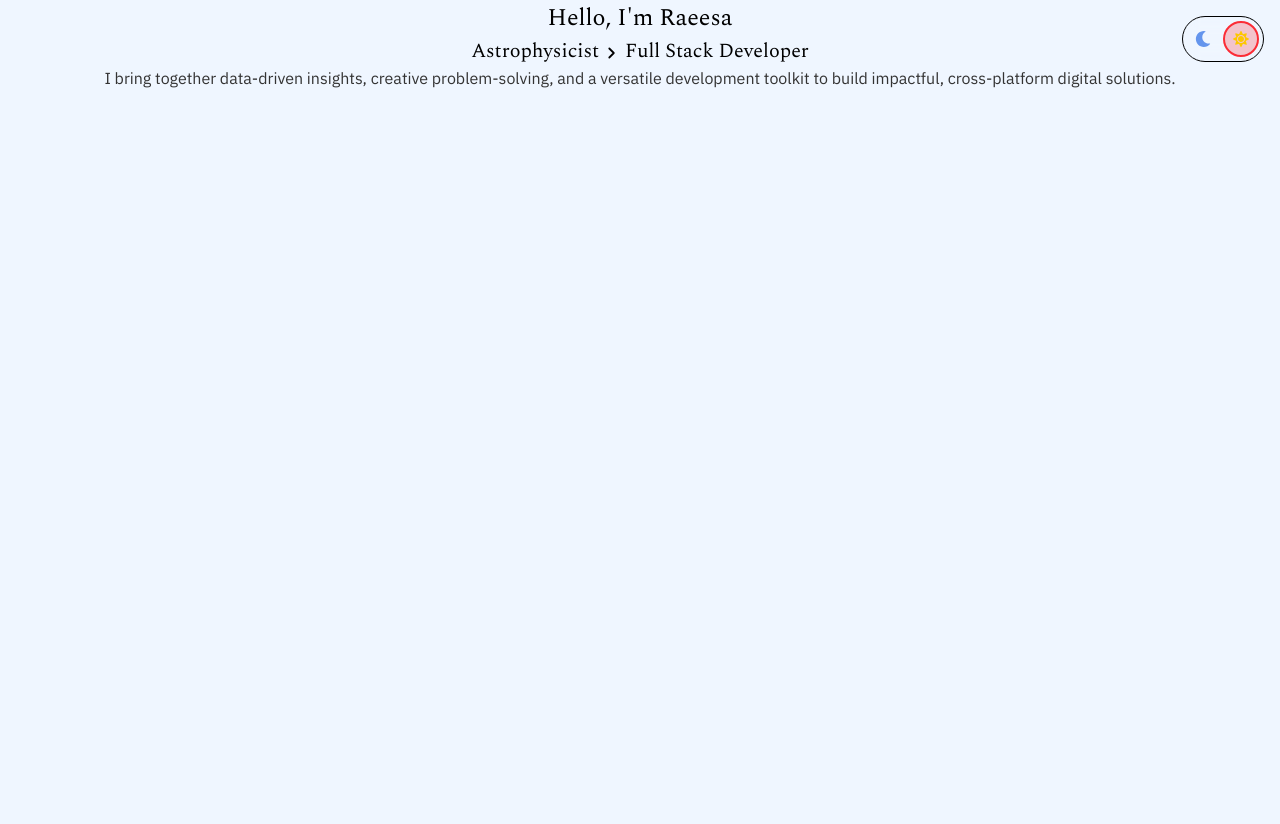
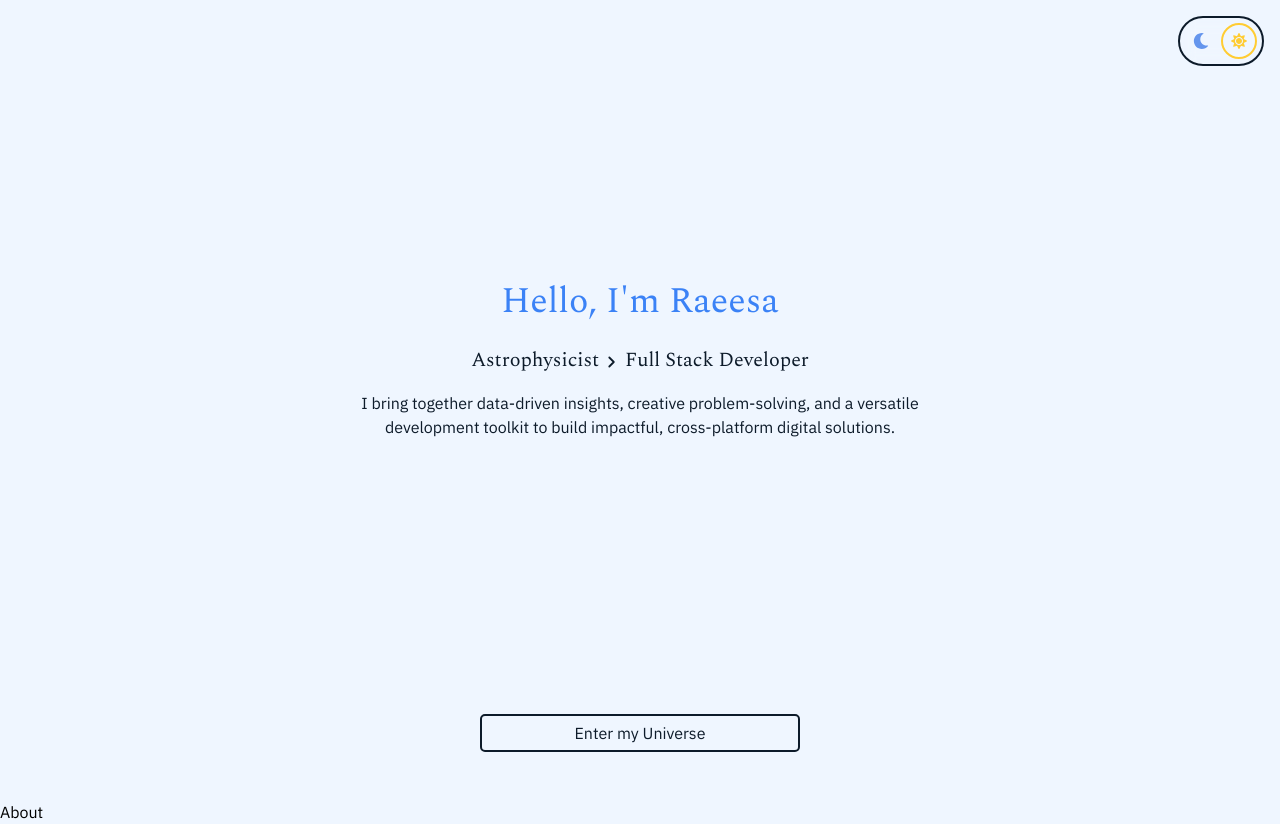
Before and after one commit to RaeesaParker/portfolio-redesigned-25, a React (Vite) app: page / in a window 1280 px wide. Before the commit the page ends 800 px from the top, so only its background shows below. Built offline with nearby package versions, Linux system fonts and the light colour scheme.

Commit message:
feat(Homepage): restyle hero and colour switcher

```diff
--- a/src/App.css
+++ b/src/App.css
@@ -64,21 +64,69 @@
     background-color: var(--color-blue-900);
   }
   h1 {
-    font-size: var(--text-2xl);
+    font-size: var(--text-4xl);
     font-family: var(--font-serif);
+    color: var(--color-blue-600);
   }
+  .dark h1 {
+    color: var(--color-blue-300);
+  }
+
   h2 {
     font-size: var(--text-xl);
     font-family: var(--font-serif);
-  }
-  p {
-    color: var(--color-black-600);
+    color: var(--color-blue-900);
   }
 
+  .dark h2 {
+    color: var(--color-blue-100);
+  }
+
+  p {
+    color: var(--color-blue-900);
+  }
   .dark p {
     color: var(--color-blue-100);
   }
 }
 
+button {
+  color: var(--color-blue-900);
+  transition: transform 0.2s;
+  padding: 5px;
+}
+
+button:hover {
+  cursor: pointer;
+  transform: scale(1.05);
+}
+
+.dark button {
+  color: var(--color-blue-50);
+}
+
 @layer components {
+  .button-border {
+    border-radius: 5px;
+    border-color: var(--color-blue-900);
+    border-width: 2px;
+    border-style: solid;
+  }
+
+  .button-border:hover {
+    color: var(--color-black-500);
+    box-shadow: 0 2px 2px 1px var(--color-blue-300);
+  }
+
+  .dark .button-border {
+    border-radius: 5px;
+    border-color: var(--color-blue-50);
+    border-width: 2px;
+    border-style: solid;
+  }
+
+  .dark .button-border:hover {
+    color: var(--color-blue-50);
+    box-shadow: 0 2px 2px 1px var(--color-blue-300);
+  }
 }
--- a/src/App.tsx
+++ b/src/App.tsx
@@ -1,15 +1,25 @@
 import { Hero } from './pages/homepage/components/hero';
+import { useRef } from 'react';
 
 import './App.css';
 import { ColourSwitcher } from './common/colourSwitcher';
+import { About } from './pages/homepage/components/about';
 
 function App() {
+  const aboutRef = useRef<HTMLDivElement>(null);
+
+  const scrollToAbout = () => {
+    if (aboutRef.current) {
+      aboutRef.current.scrollIntoView({ behavior: 'smooth' });
+    }
+  };
   // 242424 black colour
   return (
     <>
       <div className="flex flex-col">
         <ColourSwitcher />
-        <Hero />
+        <Hero onEnterUniverse={scrollToAbout} />
+        <About aboutRef={aboutRef} />
       </div>
     </>
   );
--- a/src/common/colourSwitcher.tsx
+++ b/src/common/colourSwitcher.tsx
@@ -15,31 +15,28 @@ export function ColourSwitcher() {
     <button
       onClick={() => setIsDark(!isDark)}
       aria-label="Toggle dark/light mode"
-      className="
+      className={`
         fixed top-4 right-4 z-50
         inline-flex items-center gap-1
-        bg-[var(--bg-secondary)] border border-[var(--border-color)]
+        button-border
         rounded-full p-1 backdrop-blur-sm
-        transition-transform duration-200 hover:scale-105
-      "
+      `}
     >
-      {/* Moon icon – always blue; gets red ring when active */}
       <span
         className={`
           p-2 rounded-full transition-colors
-          text-blue-500
-          ${isDark ? 'bg-red-500/25 border-2 border-red-500' : ''}
+          text-[var(--color-blue-500)]
+          ${isDark ? 'border-2 border-[var(--color-blue-500)]' : ''}
         `}
       >
         <FaMoon />
       </span>
 
-      {/* Sun icon – always yellow; gets red ring when active */}
       <span
         className={`
           p-2 rounded-full transition-colors
-          text-yellow-400
-          ${!isDark ? 'bg-red-500/25 border-2 border-red-500' : ''}
+          text-[var(--color-gold-400)]
+          ${!isDark ? ' border-2 border-[var(--color-gold-400)]' : ''}
         `}
       >
         <FaSun />
--- /dev/null
+++ b/src/pages/homepage/components/about.tsx
@@ -0,0 +1,9 @@
+import React from 'react';
+
+export const About = ({
+  aboutRef,
+}: {
+  aboutRef: React.RefObject<HTMLDivElement | null>;
+}) => {
+  return <div ref={aboutRef}>About</div>;
+};
--- a/src/pages/homepage/components/hero.tsx
+++ b/src/pages/homepage/components/hero.tsx
@@ -1,7 +1,8 @@
-export const Hero = () => {
+export const Hero = ({ onEnterUniverse }: { onEnterUniverse: () => void }) => {
   return (
-    <div className="flex justify-center align-middle text-center ">
-      <div className="flex flex-col">
+    <div className="flex justify-center align-middle text-center">
+      <div className="flex flex-col justify-between w-1/2 h-dvh">
+        <div className="flex flex-col justify-center align-middle gap-4 my-auto">
           <h1>Hello, I'm Raeesa</h1>
           <h2>
             Astrophysicist
@@ -20,10 +21,17 @@ export const Hero = () => {
             Full Stack Developer
           </h2>
           <p>
-          I bring together data-driven insights, creative problem-solving, and a
-          versatile development toolkit to build impactful, cross-platform
+            I bring together data-driven insights, creative problem-solving, and
+            a versatile development toolkit to build impactful, cross-platform
             digital solutions.
           </p>
+        </div>
+        <button
+          className="button-border w-1/2 mx-auto mb-12"
+          onClick={onEnterUniverse}
+        >
+          Enter my Universe
+        </button>
       </div>
     </div>
   );
```
Lines whose indentation alone changed are shown as unchanged.
